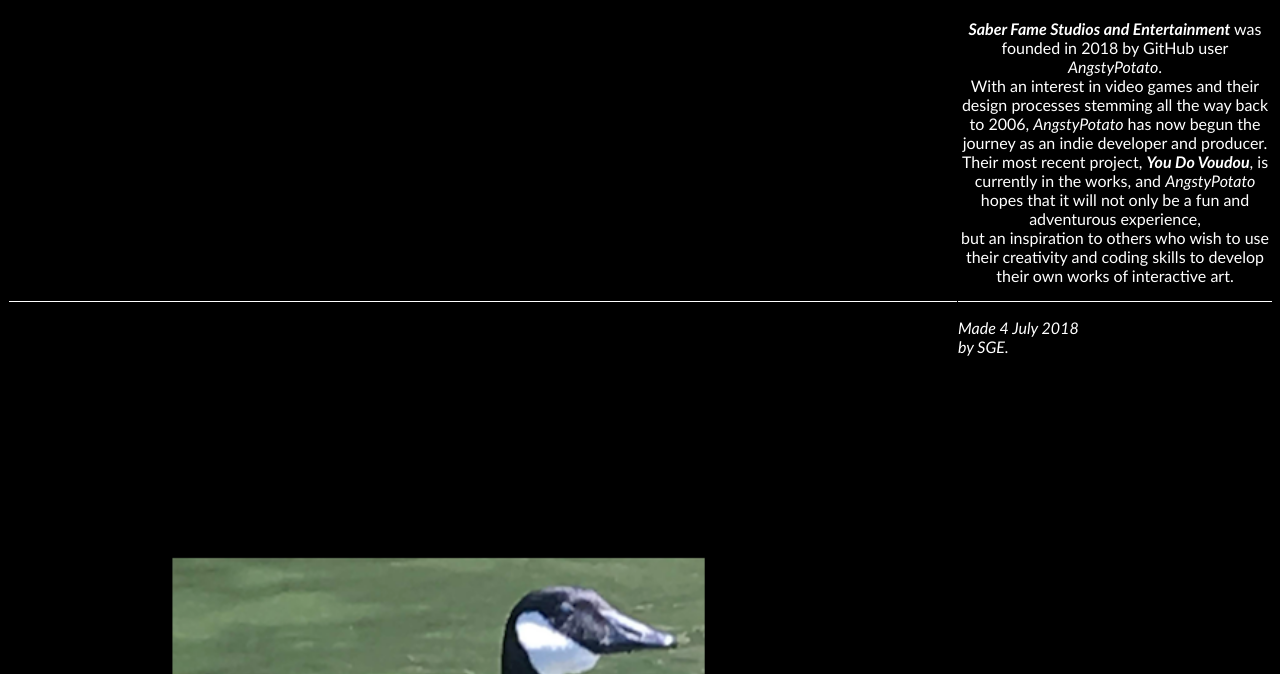
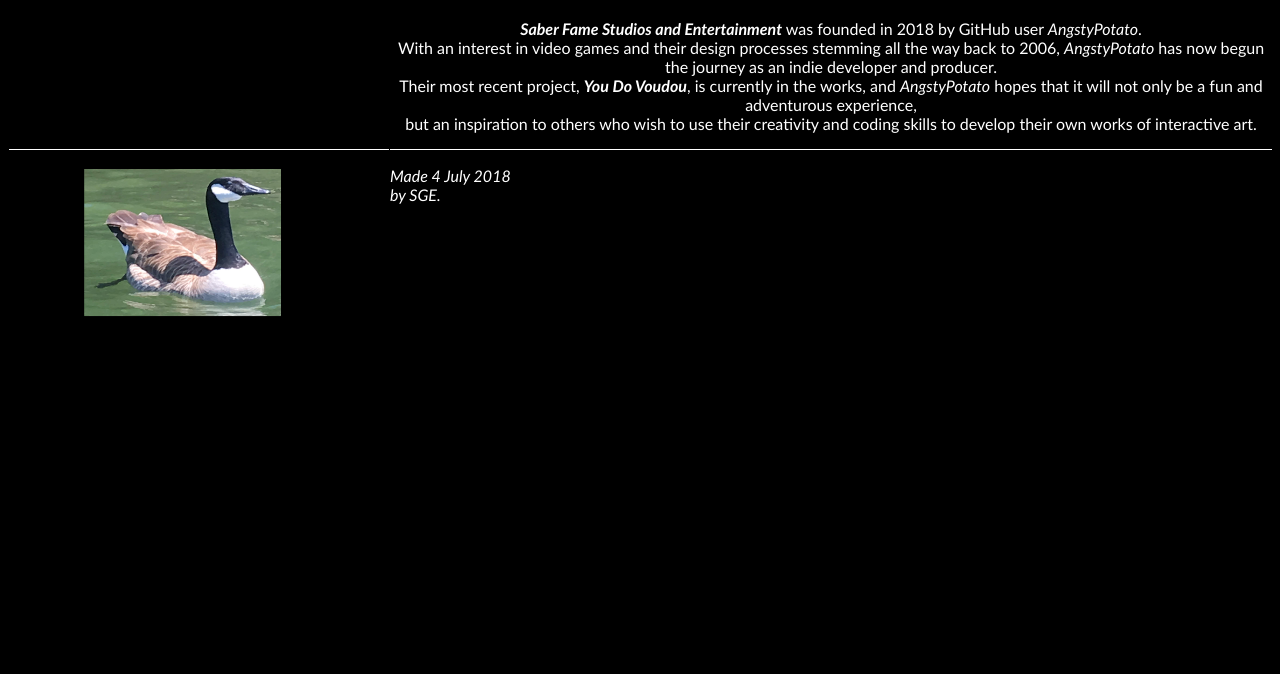
Before and after one commit to SaberGameDev/SaberGameDev.github.io, a plain HTML site: page about.html in a window 1280 px wide. Shown: the part 126-800 px from the top of the page. Drawn offline with Linux system fonts and the light colour scheme.

Commit message:
Update saberaboutsheet1.css

```diff
--- a/saberaboutsheet1.css
+++ b/saberaboutsheet1.css
@@ -16,9 +16,10 @@
 
 img {
 border: 1px solid #000000;
+padding: 0 15px;
 float: left;
-width: 75%;
-height: 75%;
+width: 350px;
+height: 350px;
 }
 
 li {
```
